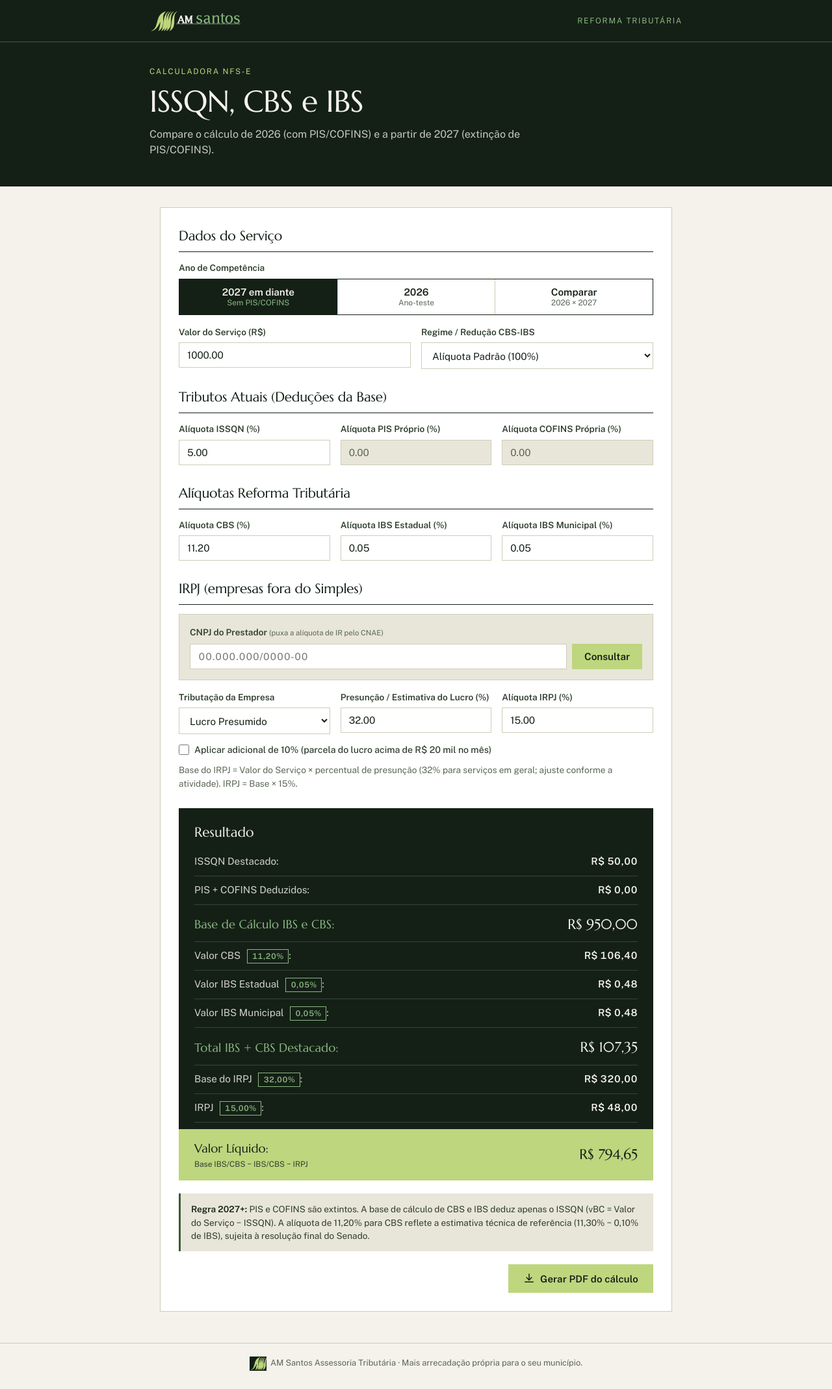
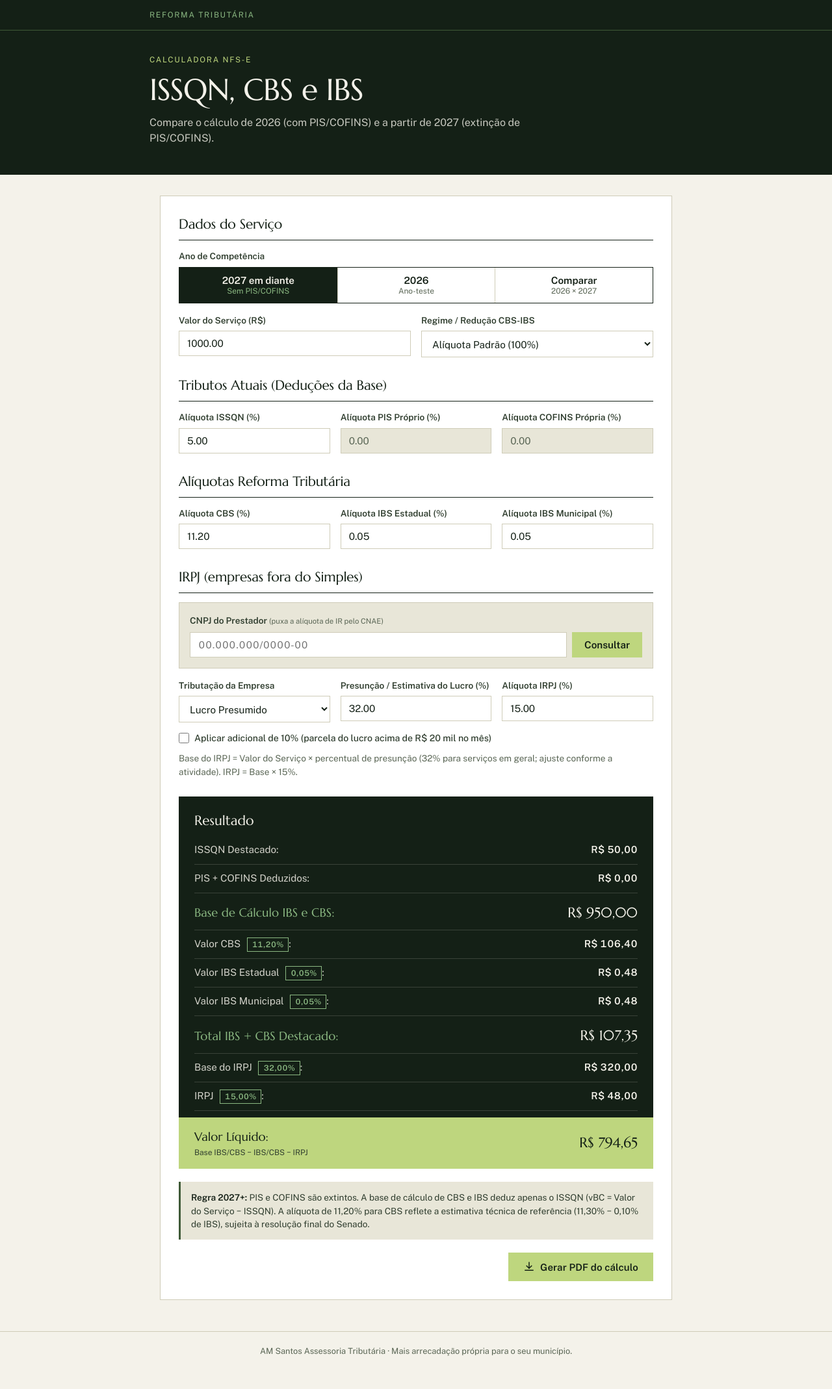
Before and after one commit to lucassouto2708-ship-it/calculadora-nfse-ibs-cbs, a plain HTML site: page index.html in a window 1280 px wide. Shown: the whole page at 65% size. Drawn offline with nearby package versions, Linux system fonts and the light colour scheme.

Commit message:
Remove a logo da AM Santos do site (topo, rodapé, PDF e ícone)
Co-Authored-By: Claude Opus 5.5 <noreply@anthropic.com>

```diff
--- a/index.html
+++ b/index.html
@@ -5,8 +5,6 @@
   <meta name="viewport" content="width=device-width, initial-scale=1.0" />
   <title>Calculadora NFS-e: Transição 2026 e 2027 · AM Santos</title>
   <meta name="description" content="Calculadora de ISSQN, CBS e IBS na NFS-e: compare 2026 (com PIS/COFINS) e 2027 em diante." />
-  <link rel="icon" href="favicon.ico" />
-  <link rel="apple-touch-icon" href="apple-touch-icon.png" />
   <link rel="preconnect" href="https://fonts.googleapis.com" />
   <link rel="preconnect" href="https://fonts.gstatic.com" crossorigin />
   <link href="https://fonts.googleapis.com/css2?family=Marcellus&family=Public+Sans:wght@400;500;600&display=swap" rel="stylesheet" />
@@ -51,7 +49,6 @@
       gap: 16px;
       flex-wrap: wrap;
     }
-    .topo img { height: 36px; width: auto; display: block; }
     .topo span {
       color: var(--salvia);
       font-size: 12px;
@@ -240,7 +237,6 @@
       font-size: 0.8rem;
       color: var(--suave);
     }
-    footer img { height: 22px; vertical-align: middle; margin-right: 6px; }
 
     /* ---------- Direction-aware tabs (adaptado do Cult UI) ---------- */
     .sr-only {
@@ -580,7 +576,6 @@
       * { -webkit-print-color-adjust: exact; print-color-adjust: exact; }
       body { background: #fff; font-size: 12px; }
       .topo { padding: 10px 14px; }
-      .topo img { height: 30px; }
       .hero { padding: 16px 14px 18px; }
       h1 { font-size: 1.7rem; margin-bottom: 4px; }
       .subtitle { font-size: 0.85rem; }
@@ -616,7 +611,6 @@
       /* Compactação para caber em uma folha com IRPJ e valor líquido */
       @page { margin: 10mm 12mm; }
       .topo { padding: 8px 14px; }
-      .topo img { height: 26px; }
       .hero { padding: 10px 14px 12px; }
       .kicker { margin-bottom: 4px; }
       .subtitle { display: none; }
@@ -649,7 +643,6 @@
 <body>
   <header class="topo">
     <div class="topo-inner">
-      <img src="img/logo-claro.png" alt="AM Santos Assessoria Tributária" />
       <span>Reforma Tributária</span>
     </div>
   </header>
@@ -888,7 +881,7 @@
   </main>
 
   <footer>
-    <img src="img/simbolo.png" alt="" />AM Santos Assessoria Tributária · Mais arrecadação própria para o seu município.
+    AM Santos Assessoria Tributária · Mais arrecadação própria para o seu município.
   </footer>
 
   <script>
```
Also changed, not shown: apple-touch-icon.png (deleted), favicon.ico (deleted), img/logo-claro.png (deleted), img/simbolo.png (deleted).
